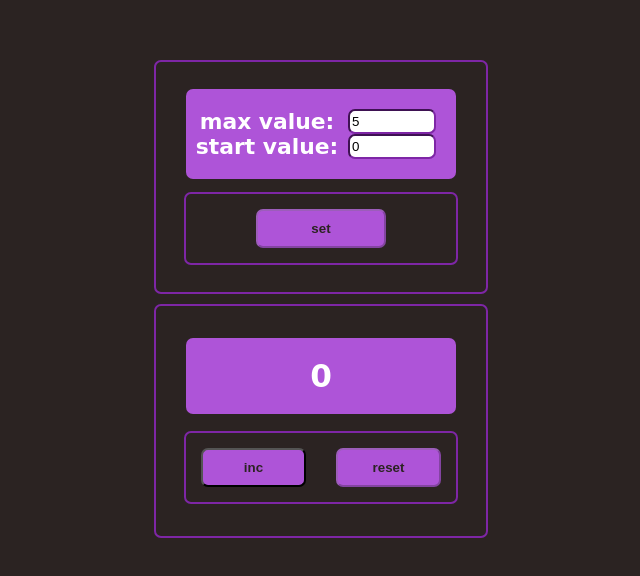
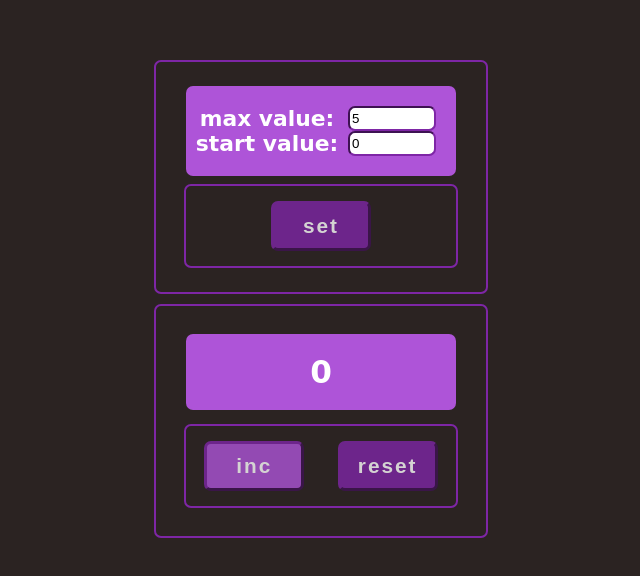
Before and after one commit to anksuunamun/counter-monday-ts, a React (Create React App) app: page / in a window 1280 px wide. Shown: the part 190-766 px from the top of the page, without its empty margins (286-926 px from the left). Built offline with nearby package versions, Linux system fonts and the light colour scheme.

Commit message:
style: add styling for button

```diff
--- a/src/Button/Button.module.css
+++ b/src/Button/Button.module.css
@@ -1,24 +1,37 @@
 .button {
     margin: 15px 15px;
     background-color: #ae54d8;
-    width: 130px;
+    min-width: 100px;
+    padding: 10px;
     border-radius: 7px;
     text-align: center;
-    padding-top: 10px;
-    padding-bottom: 10px;
-    color: #2b2322;
+    color: white;
     font-weight: bold;
+    opacity: 0.8;
+    border: 3px #7e26a6 outset;
+    font-size: 1em;
+    letter-spacing: 2px;
 }
 
 .button:hover {
     cursor: pointer;
+    opacity: 1;
 }
 
-.buttonDisabled {
+.button:disabled {
     background-color: #7e26a6 !important;
-
+    opacity: 0.8;
 }
 
-.buttonDisabled:hover {
+.button:disabled:hover {
     cursor: not-allowed;
+    opacity: 0.8;
 }
+
+.button:active {
+    border-style: inset;
+}
+
+.button:focus {
+    outline: none;
+}
```
